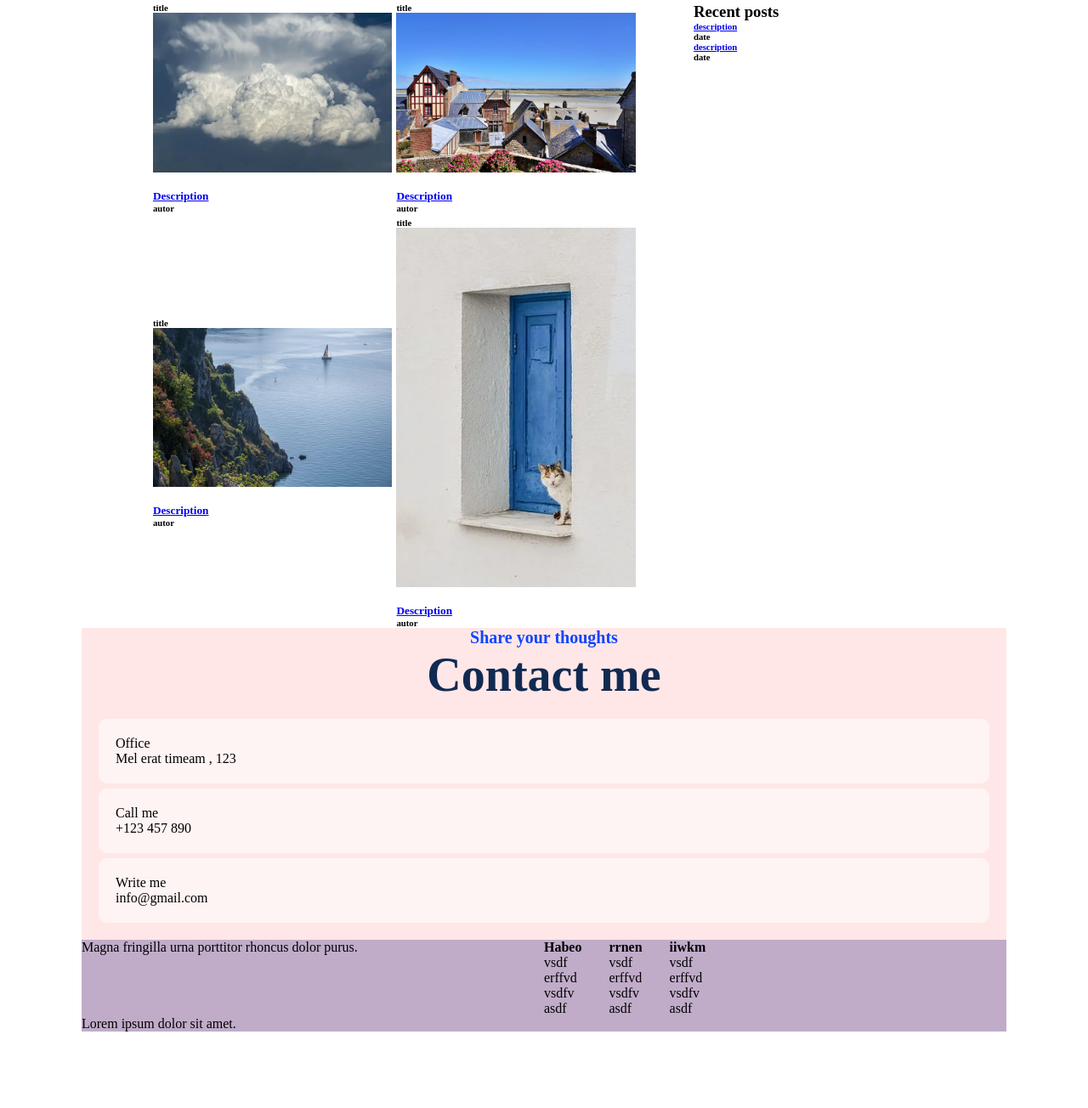
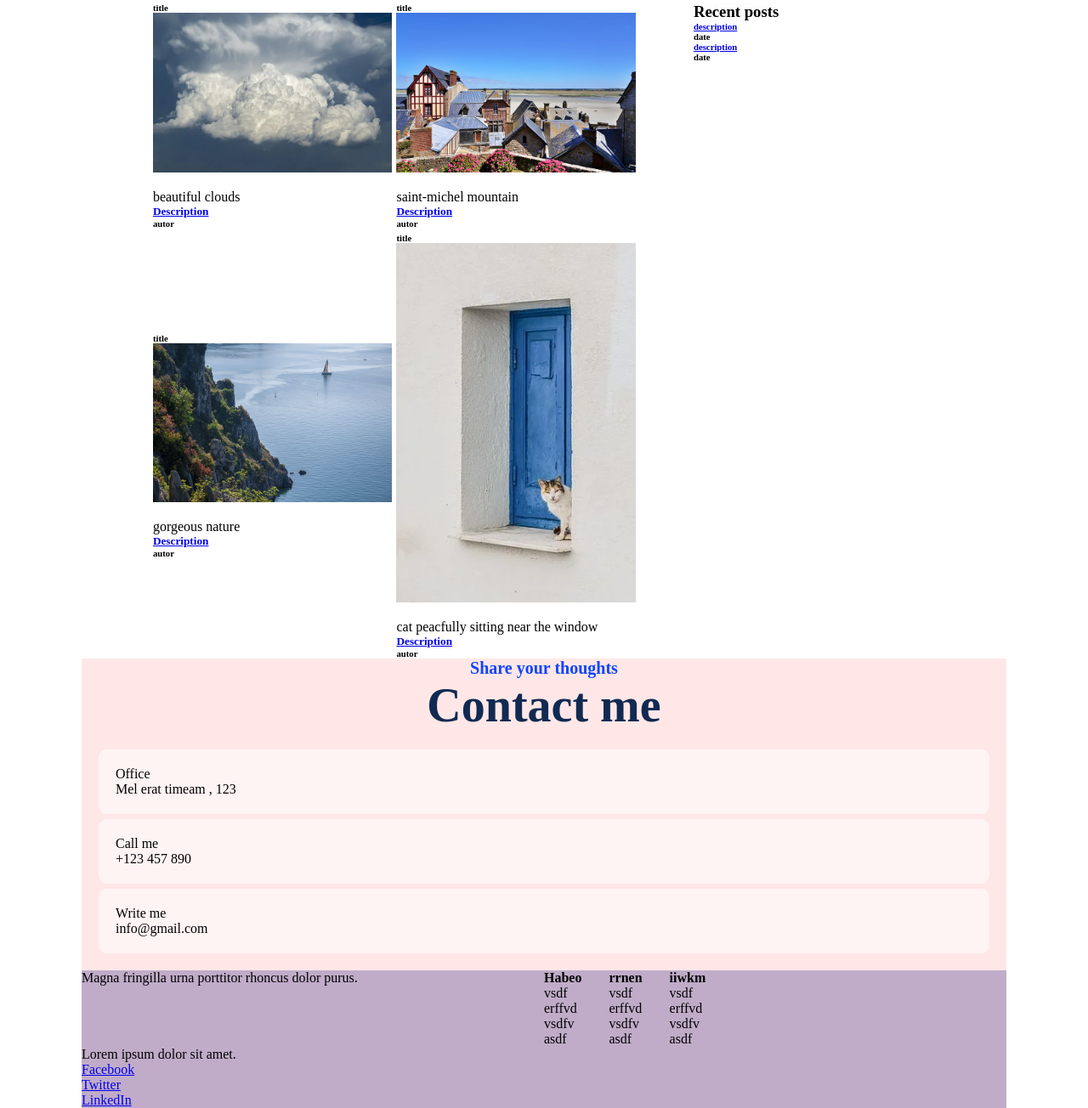
Before and after one commit to danielkingl/blog, a plain HTML site: page index.html in a window 1280 px wide. Shown: the part 250-1554 px from the top of the page at 85% size. Before the commit the page ends 1464 px from the top, so only its background shows below. Drawn offline with Linux system fonts and the light colour scheme.

Commit message:
final project change

```diff
--- a/index.html
+++ b/index.html
@@ -30,25 +30,45 @@
             <div class="content">
                 <div class="item">
                  <h6>title</h6>
-                 <img src="images/clouds.webp" alt="an image of cloudes">
+                 <figure>
+                    <img src="images/clouds.webp" alt="an image of cloudes">
+                    <figcaption>
+                        beautiful clouds
+                    </figcaption>
+                 </figure>
                  <h5><a href="blogpost.html">Description</a> </h5>
                  <h6>autor</h6>
                 </div>
                 <div class="item">
                  <h6>title</h6>
-                 <img src="images/mont-saint-michel.jpg" alt="an image of mont-saint-michel">
+                 <figure>
+                    <img src="images/mont-saint-michel.jpg" alt="an image of mont-saint-michel">
+                    <figcaption>
+                        saint-michel mountain
+                    </figcaption>
+                 </figure>
                  <h5><a href="blogpost.html">Description</a> </h5>
                  <h6>autor</h6>
                 </div>
                  <div class="item">
                   <h6>title</h6>
-                  <img src="images/nature.jpg" alt="a picture of nature">
+                  <figure>
+                    <img src="images/nature.jpg" alt="a picture of nature">
+                    <figcaption>
+                        gorgeous nature
+                    </figcaption>
+                 </figure>
                   <h5><a href="blogpost.html">Description</a> </h5>
                   <h6>autor</h6>
                  </div>
                  <div class="item">
                   <h6>title</h6>
-                  <img src="images/window.webp" alt="a picture of a window">
+                  <figure>
+                    <img src="images/window.webp" alt="a picture of a window">
+                    <figcaption>
+                        cat peacfully sitting near the window
+                    </figcaption>
+                </figure>
                   <h5><a href="blogpost.html">Description</a> </h5>
                   <h6>autor</h6>
                  </div>
@@ -116,6 +136,13 @@
 
         <footer class="footer">
             <p>Lorem ipsum dolor sit amet.</p>
+            <nav class="social-sharring">
+              <ol>
+                <li><a href="blogpost.html">Facebook</a> </li>
+                <li><a href="blogpost.html">Twitter</a> </li>
+                <li><a href="blogpost.html">LinkedIn</a> </li>
+              </ol>
+            </nav>
         </footer>
 </body>
 </html>
--- a/main.css
+++ b/main.css
@@ -163,3 +163,6 @@ gap: 6px;
   flex-wrap: nowrap;
   flex-direction: column;
 }
+ol li {
+  list-style-type: none;
+}
```
Also changed, not shown: blogpost.html (+5 -0 lines), 1 other file.
